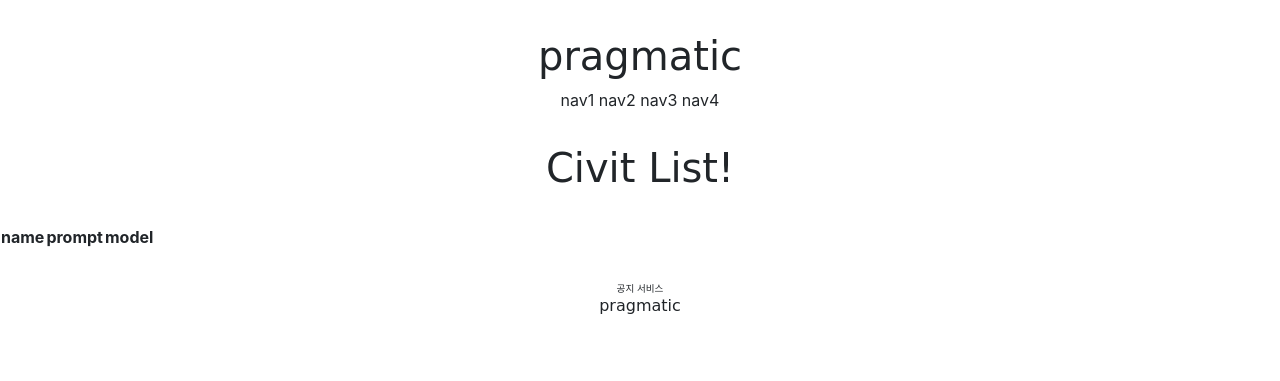
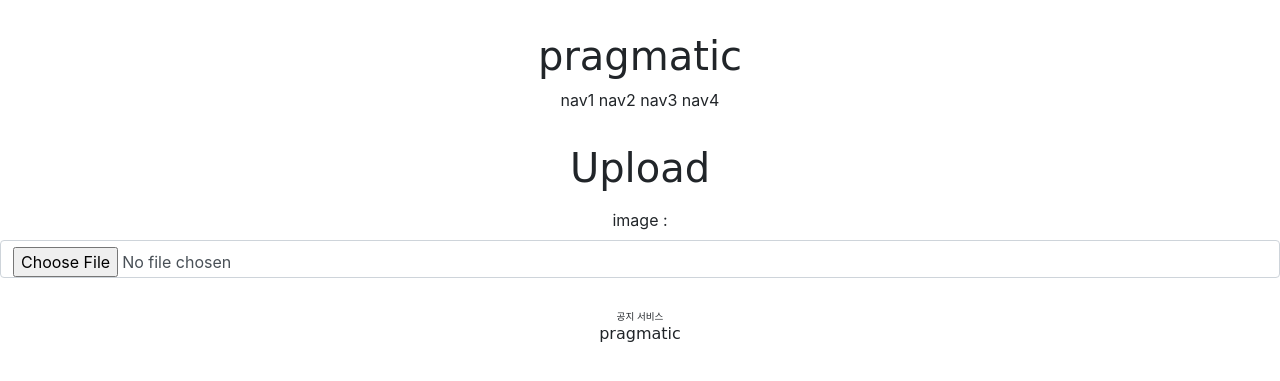
Before and after one commit to dnjsrl132/barogrim, a Django app: template django/pragmatic/view/templates/view/upload.html in a window 1280 px wide. Shown: the top 381 px of the page. Run offline with Django 4.2, Linux system fonts and the light colour scheme; the template is opened without the code that fills it, so the values that code supplies are empty; some web fonts are replaced.

Commit message:
media add

```diff
--- a/django/pragmatic/view/models.py
+++ b/django/pragmatic/view/models.py
@@ -19,3 +19,9 @@ class CivitTest(models.Model):
     class Meta:
         managed = False
         db_table = 'civit_test'
+'''
+class Product(models.Model):
+    user_id = models.CharField(max_length=10, blank=True, null=True)
+    name = models.CharField(max_lenght=255,blank=True,null=True)
+    imgfile=models.ImageField(null=True,upload_to="",blank=True)
+'''
--- a/django/pragmatic/view/templates/view/upload.html
+++ b/django/pragmatic/view/templates/view/upload.html
@@ -10,29 +10,14 @@
     </style>
     <div style="text-align: center;">
         <h1 class="pragmatic_logo">
-            Civit List!
+            Upload
         </h1>
-        <div style="text-align: center;margin: 2rem 0;">
-            <div>
-                <table class="table-contents" style="padding:10px; text-align:center;">
-                    <tr>
-                        <th>name</th>
-                        <th>prompt</th>
-                        <th>model</th>
-                    </tr>
-                    {% for post in posts %}
-                    <tr>
-                        <td>
-                            <img src="{{post.name}}"/>
-                        </td>
-                        {% comment %} <td>{{post.name}}</td> {% endcomment %}
-                        <td>{{post.prompt}}</td>
-                        <td>{{post.model_hash}}</td>
-                    </tr>
-                    {% endfor %}
-                </table>
+        <form method="post" class="post=form my-3" enctype="multipart/form-data">
+            <div class="form-group">
+                <label for="imgfile"> image : </label>
+                <input type="file" class="form-control" name="imgfile" id="imgfile">
             </div>
-        </div>
+        </form>
     </div>
 
 
--- a/django/pragmatic/view/urls.py
+++ b/django/pragmatic/view/urls.py
@@ -1,10 +1,10 @@
 from django.contrib import admin
 from django.urls import path
-from view.views import vew, upload
+from view.views import vew #, upload
 
 app_name ="view"
 
 urlpatterns = [
     path('vew/',vew,name='vew'),
-    path('upload/',upload,name='upload'),
+    #path('upload/',upload,name='upload'),
 ]
```
Also changed, not shown: django/pragmatic/view/views.py (+10 -2 lines), 1 other file.
